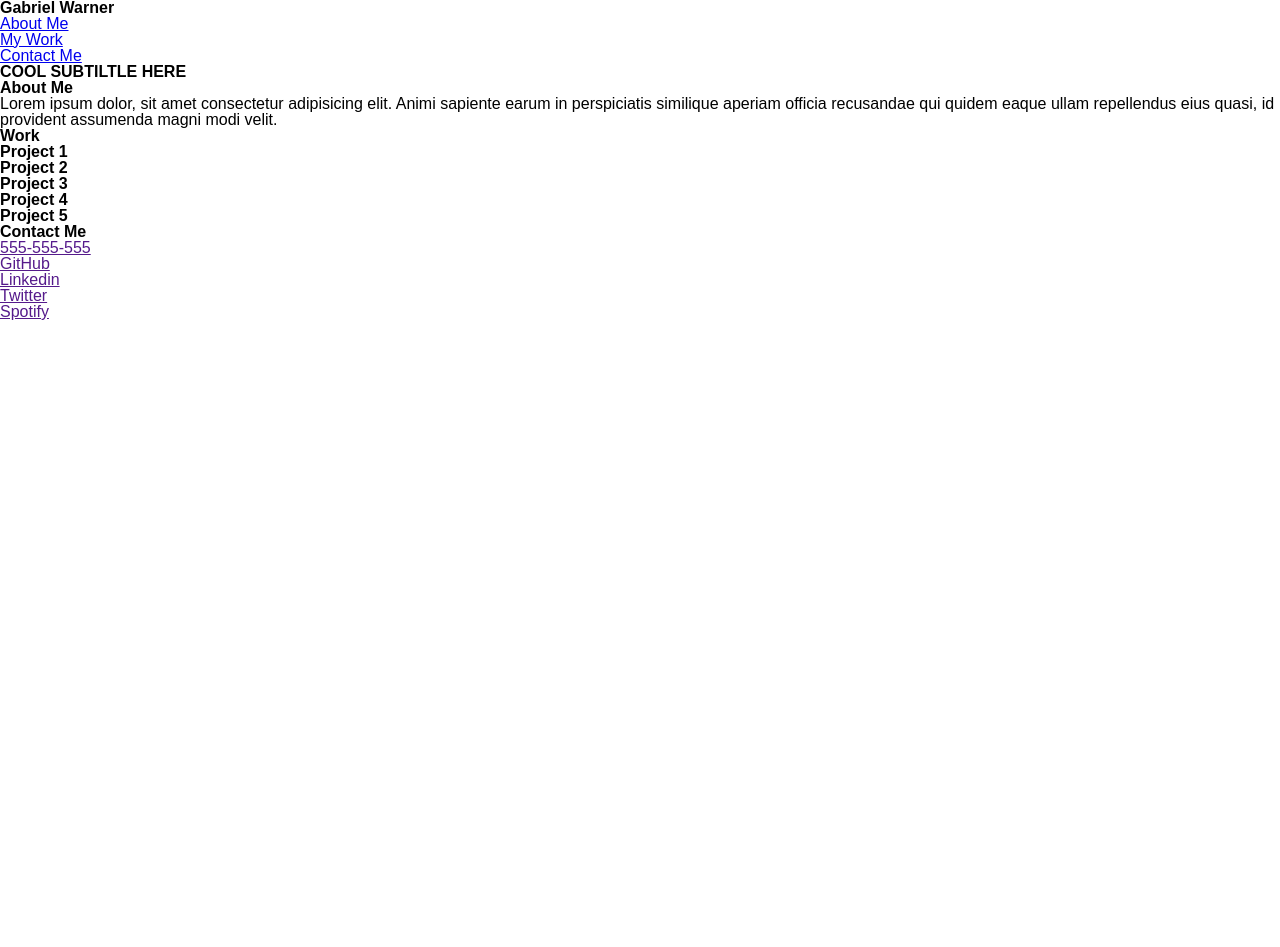
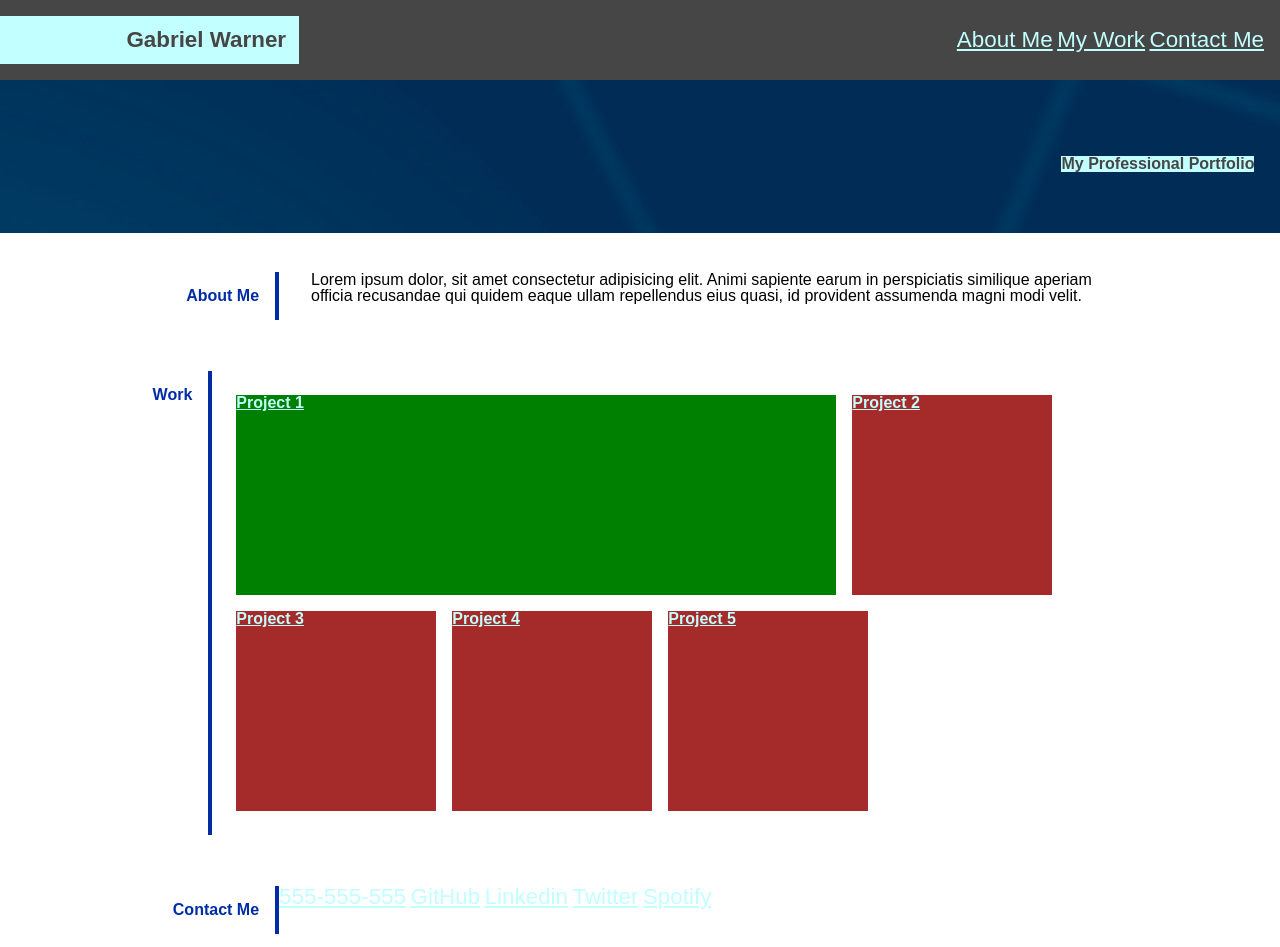
Before and after one commit to GabrielWarner/gabriel-warner-Module-Challenge-2, a plain HTML site: page index.html in a window 1280 px wide. Before the commit the page ends 800 px from the top, so only its background shows below. Drawn offline with Linux system fonts and the light colour scheme.

Commit message:
updated flex boxes, colors, margins and paddings.

```diff
--- a/index.html
+++ b/index.html
@@ -6,8 +6,9 @@
     <title></title>
     <meta name="description" content="" />
     <meta name="viewport" content="width=device-width, initial-scale=1" />
+    <link rel="stylesheet" href="reset.css" />
     <link rel="stylesheet" href="style.css" />
-    <link rel="stylesheet" href="reset.css" />
+
   </head>
   <body>
     <!--Navigation Bar-->
@@ -21,14 +22,15 @@
     </nav>
 
     <!--HERO BANNER-->
-    <section>
-      <h2>COOL SUBTILTLE HERE</h2>
+    <section class="hero-banner">
+      <h2 class="hero-banner-text">My Professional Portfolio</h2>
     </section>
 
+    <!--Main Section-->
     <main>
       <!--About me Section-->
       <section class="page-section" id="about-me">
-        <h2>About Me</h2>
+        <h2 class="page-section-header">About Me</h2>
 
         <div class="about-me-article">
           <p>
@@ -41,34 +43,34 @@
       </section>
       <!--Project Display Section-->
       <section class="page-section" id="my-work">
-        <h2>Work</h2>
+        <h2 class="page-section-header">Work</h2>
         <div class="flex-container">
-          <a>
-            <div>
+          <a href="" class="project-link">
+            <div class="first-project">
               <h3>Project 1</h3>
             </div>
           </a>
 
-          <a>
-            <div>
+          <a href="" class="project-link">
+            <div class="project">
               <h3>Project 2</h3>
             </div>
           </a>
 
-          <a>
-            <div>
+          <a href="" class="project-link">
+            <div class="project">
               <h3>Project 3</h3>
             </div>
           </a>
 
-          <a>
-            <div>
+          <a href="" class="project-link">
+            <div class="project">
               <h3>Project 4</h3>
             </div>
           </a>
 
-          <a>
-            <div>
+          <a href="" class="project-link">
+            <div class="project">
               <h3>Project 5</h3>
             </div>
           </a>
@@ -76,7 +78,7 @@
       </section>
       <!--Contact me Section-->
       <section class="page-section" id="contact-me">
-        <h2>Contact Me</h2>
+        <h2 class="page-section-header">Contact Me</h2>
         <div>
           <ul>
             <li><a href="">555-555-555</a></li>
--- a/style.css
+++ b/style.css
@@ -0,0 +1,102 @@
+/* Universal */
+*{
+    box-sizing: border-box;
+}
+/* Navigation Bar */
+nav{
+    padding-top: 1rem;
+    padding-right: 1rem;
+    padding-bottom: 1rem;
+    background-color: rgb(70, 70, 70);
+    display: flex;
+    justify-content: flex-end;
+    align-items: baseline;
+}
+
+h1{
+    margin-right: auto;
+    background-color: rgb(194, 255, 255);
+    font-size: 1.4rem;
+    text-align: right;
+    padding-left: 10%;
+    padding-top: 1%;
+    padding-bottom: 1%;
+    padding-right: 1%;
+    color: rgb(70, 70, 70);
+}
+
+a{
+    color: rgb(194, 255, 255);
+}
+
+li{
+    display: inline;
+    font-size: 1.4rem;
+}
+
+/* HERO BANNER */
+.hero-banner{
+    background-image: url("hero-banner.jpg");
+    padding: 6%;
+    position: relative;
+}
+
+.hero-banner-text{
+    position: absolute;
+    right: 2%;
+    background-color: rgb(194, 255, 255);
+    color: rgb(70, 70, 70);
+}
+
+/* Main Section */
+.page-section{
+    display: flex;
+    margin: 2%;
+    padding: 1%;
+
+}
+
+.page-section-header{
+    color: rgb(0, 44, 165);
+    border-right: .3em solid rgb(0, 44, 165);
+    padding: 1em;
+    text-align: right;
+    font-size: 1em;
+    width: 20%;
+
+}
+
+
+/* About me Section */
+.about-me-article{
+    max-width: 70%;
+    padding-left: 2em;
+}
+
+/* Project Display Section */
+.flex-container{
+    display: flex;
+    flex-wrap: wrap;
+    align-items: baseline;
+    padding: 1em;
+
+}
+
+.first-project{
+    background-color: green;
+    width: 600px;
+    height: 200px;
+    order: 1;
+    flex-grow: 1;
+}
+
+.project{
+    background-color: brown;
+    height: 200px;
+    width: 200px;
+
+}
+
+.project-link{
+    padding: .5em;
+}
```
Also changed, not shown: hero-banner.jpg (added).
